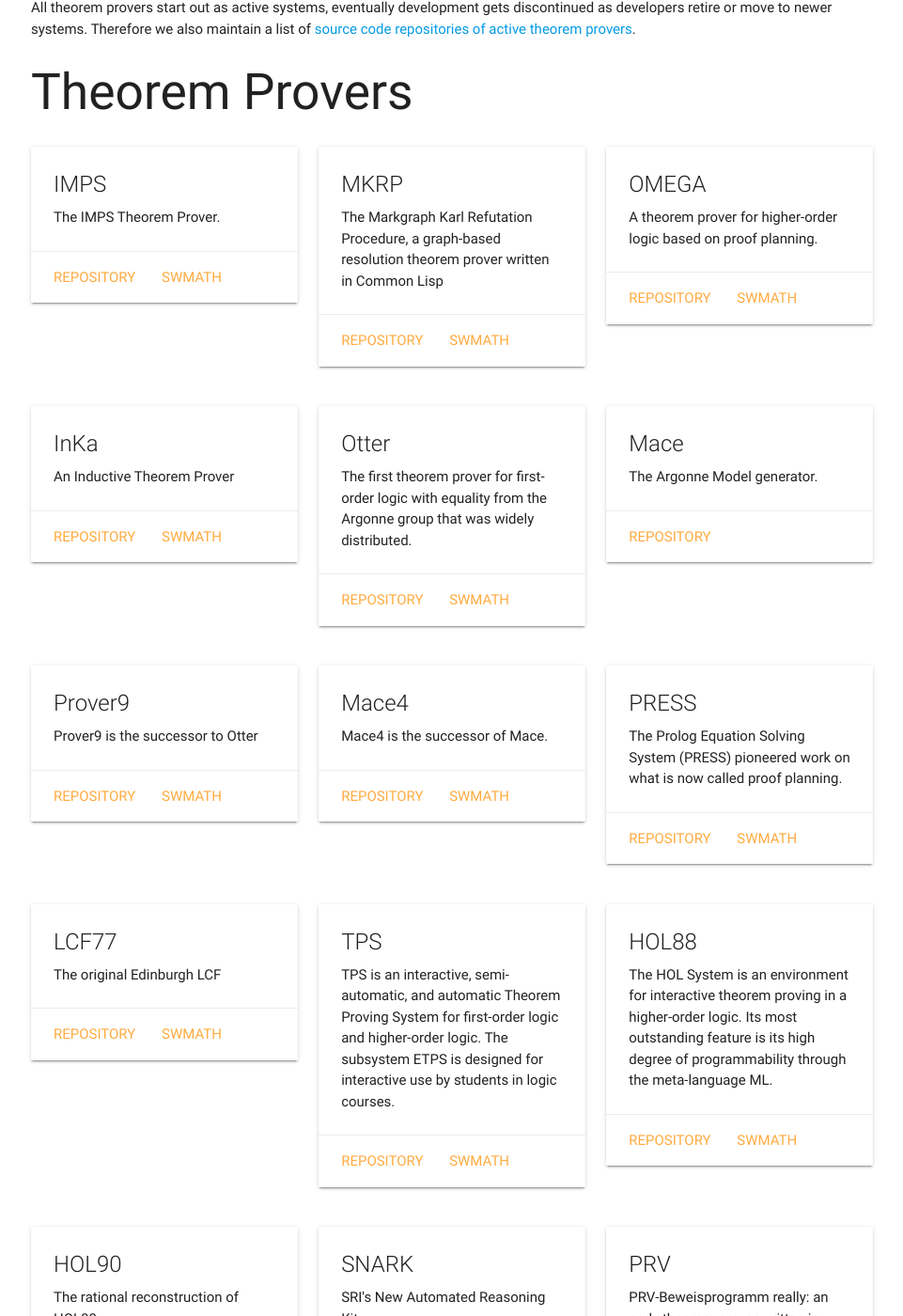
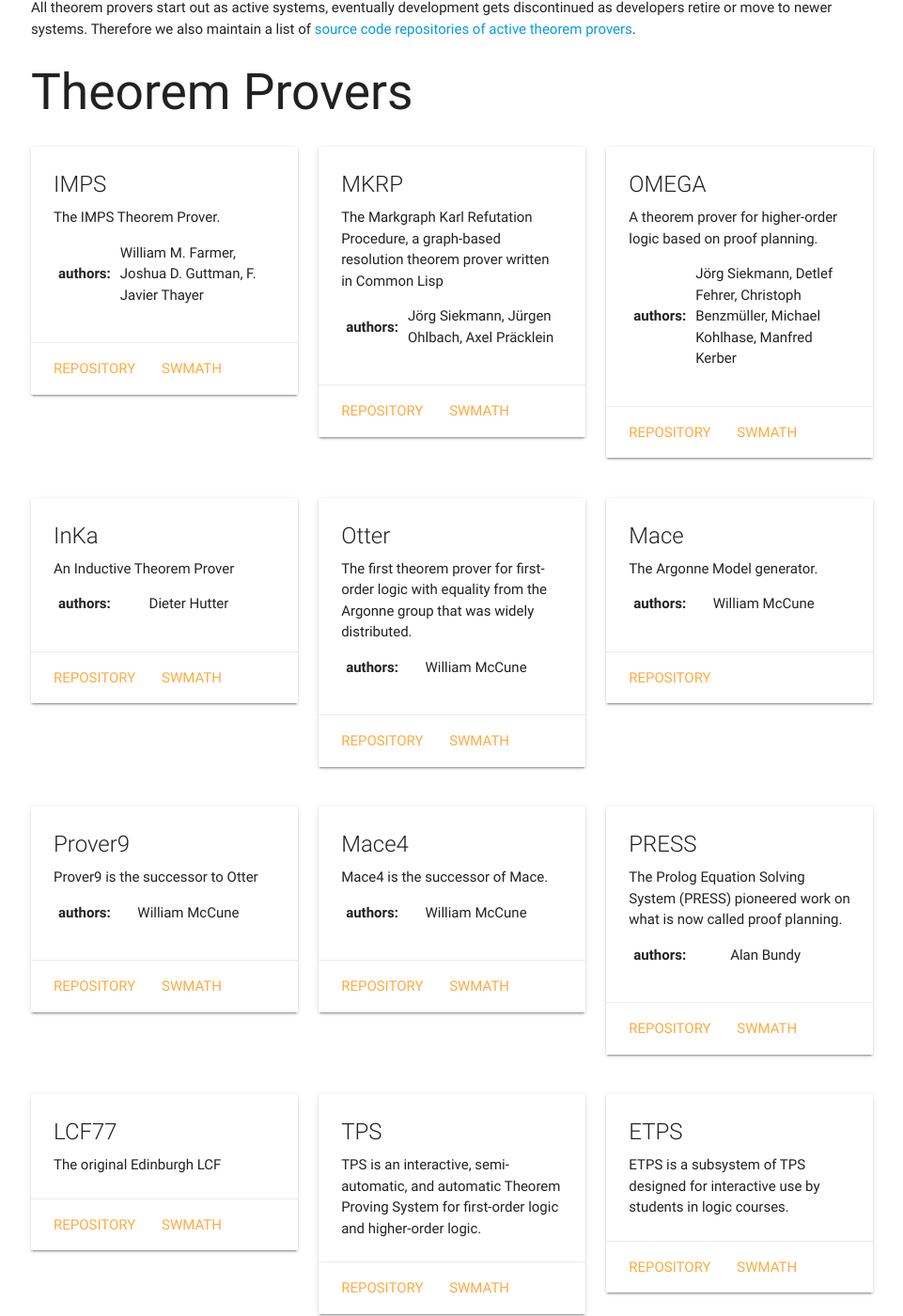
Before and after one commit to theoremprover-museum/theoremprover-museum.github.io, a Jekyll site: the page built from index.md, in a window 1280 px wide and 1400 px high, scrolled down 1244 px. Shown: the whole window at 94% size, without its empty margins (159-1120 px from the left). Built offline with Jekyll 4.4.1, drawn with Linux system fonts in a browser that asks for light colours; some of the changed text lies outside the part shown.

Commit message:
adding authors

```diff
--- a/_data/provers.yml
+++ b/_data/provers.yml
@@ -1,4 +1,5 @@
 - name: IMPS
+  authors: William M. Farmer, Joshua D. Guttman, F. Javier Thayer
   active: false
   teaser: The IMPS Theorem Prover.
   repos: https://github.com/theoremprover-museum/imps
@@ -6,46 +7,54 @@
 
 - name: MKRP
   active: false
+  authors: Jörg Siekmann, Jürgen Ohlbach, Axel Präcklein
   teaser: The Markgraph Karl Refutation Procedure, a graph-based resolution theorem prover written in Common Lisp
   repos: https://github.com/theoremprover-museum/MKRP
   swmath: http://swmath.org/software/19606
 
 - name: OMEGA
+  authors: Jörg Siekmann, Detlef Fehrer, Christoph Benzmüller, Michael Kohlhase, Manfred Kerber
   active: false
   teaser: A theorem prover for higher-order logic based on proof planning.
   repos: https://github.com/theoremprover-museum/OMEGA
   swmath: http://swmath.org/software/19623
 
 - name: InKa
+  authors: Dieter Hutter
   active: false
   teaser: An Inductive Theorem Prover
   repos: https://github.com/theoremprover-museum/InKa
   swmath: http://swmath.org/software/19610
 
 - name: Otter
+  authors: William McCune
   active: false
   teaser: The first theorem prover for first-order logic with equality from the Argonne group that was widely distributed.
   repos: https://github.com/theoremprover-museum/otter
   swmath: http://swmath.org/software/2904
 
 - name: Mace
+  authors: William McCune
   active: false
   teaser: The Argonne Model generator.
   repos: https://github.com/theoremprover-museum/otter
 
 - name: Prover9
+  authors: William McCune
   active: false
   teaser:  Prover9 is the successor to Otter
   repos: https://github.com/theoremprover-museum/prover9
   swmath: http://swmath.org/software/4969
 
 - name: Mace4
+  authors: William McCune
   active: false
   teaser: Mace4 is the successor of Mace.
   repos: https://github.com/theoremprover-museum/prover9
   swmath: http://swmath.org/software/6905
 
 - name: PRESS
+  authors: Alan Bundy
   active: false
   teaser: The Prolog Equation Solving System (PRESS) pioneered work on what is now called proof planning.
   repos: https://github.com/theoremprover-museum/PRESS
@@ -59,9 +68,15 @@
 
 - name: TPS
   active: false
-  teaser: TPS is an interactive, semi-automatic, and automatic Theorem Proving System for first-order logic and higher-order logic. The subsystem ETPS is designed for interactive use by students in logic courses.
+  teaser: TPS is an interactive, semi-automatic, and automatic Theorem Proving System for first-order logic and higher-order logic.
   repos: https://github.com/theoremprover-museum/TPS
   swmath: http://swmath.org/software/973
+
+- name: ETPS
+  active: false
+  teaser: ETPS is a subsystem of  TPS designed for interactive use by students in logic courses.
+  repos: https://github.com/theoremprover-museum/TPS
+  swmath: http://swmath.org/software/6302
 
 - name: HOL88
   active: false
@@ -106,6 +121,7 @@
   swmath: http://swmath.org/software/7543
 
 - name: clam2
+  authors: Alan Bundy
   active: false
   teaser: A Prolog implementation of the proof planner Clam (in the clam2 development branch) and the associated theorem prover, oyster.
   repos: https://github.com/theoremprover-museum/clam2
@@ -124,6 +140,7 @@
   swmath: http://swmath.org/software/19614
 
 - name: MUSCADET
+  authors: Dominique Pastre
   active: false
   teaser: An automatic theorem proving system using knowledge and metaknowledge in mathematics.
   repos: https://github.com/theoremprover-museum/muscadet
@@ -142,12 +159,14 @@
   swmath: http://swmath.org/software/9796
 
 - name: scunac
+  authors: Chad Brown
   active: false
   teaser: A proof checker and interactive theorem prover for dependently typed set theory.
   repos: https://github.com/theoremprover-museum/scunac
   swmath: http://swmath.org/software/21328
 
 - name: SETHEO
+  authors: Johann Schumann, Wolfgang Bibel
   active: false
   teaser: A first-order theorem prover based on the connection method.
   repos: https://github.com/theoremprover-museum/SETHEO
@@ -160,6 +179,7 @@
   swmath: http://swmath.org/software/21329
 
 - name: Logic Theorist
+  authors: Alan Newell, Herbert Simon
   active: false
   teaser: The first theorem prover by Newell and Simon.
   repos: https://github.com/theoremprover-museum/logic-theorist
@@ -169,13 +189,13 @@
   active: true
   teaser: A Computational Logic for Applicative Common Lisp
   repos: https://github.com/acl2/acl2
-  swmath: ''
+  swmath: http://swmath.org/software/00060
 
 - name: Isabelle
   active: true
   teaser: A Generic Theorem Prover
   repos: http://isabelle.in.tum.de/repos/isabelle
-  swmath: ''
+  swmath: http://swmath.org/software/00454
 
 - name: Ontic
   active: true
--- a/_layouts/listing.html
+++ b/_layouts/listing.html
@@ -19,6 +19,11 @@ layout: default
           <div class="card-content">
             <span class="card-title">{{ prover.name }}</span>
             <p>{{ prover.teaser }}</p>
+	    <table>
+	      {% if prover.authors %}
+	      <tr><th>authors:</th><td>{{ prover.authors}}</td></tr>
+	      {% endif %}
+	    </table>
           </div>
           <div class="card-action">
             {% assign repos = prover.repos | split: ',' %}
```
